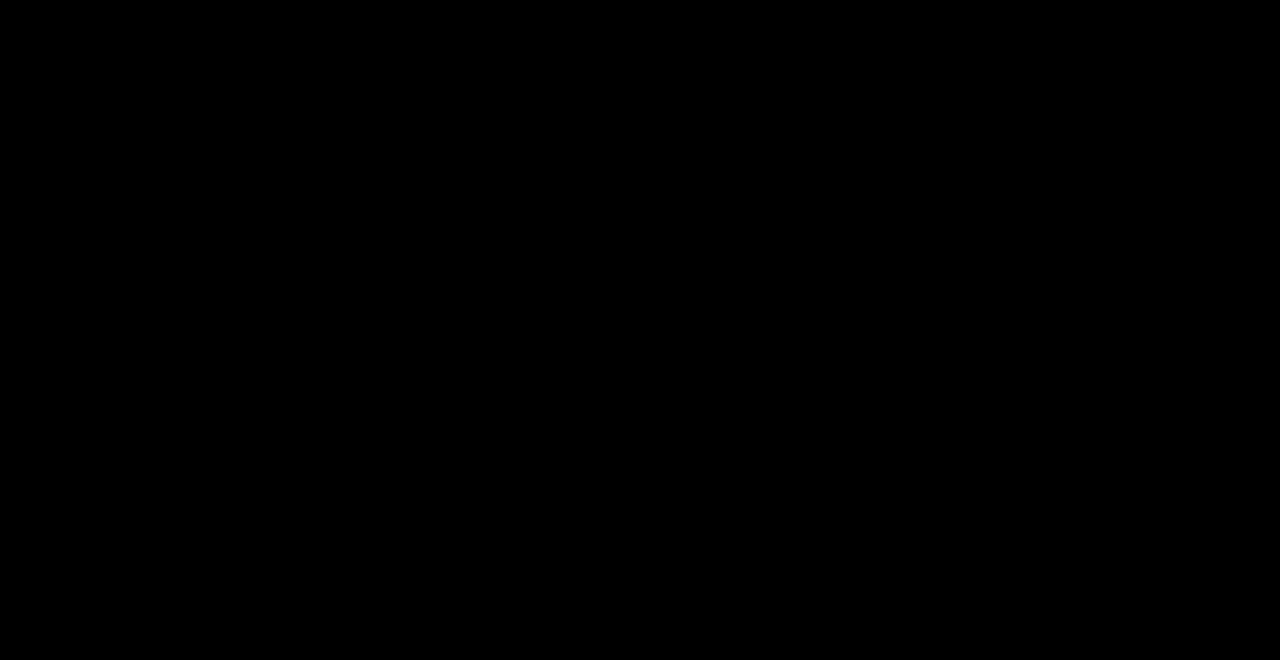
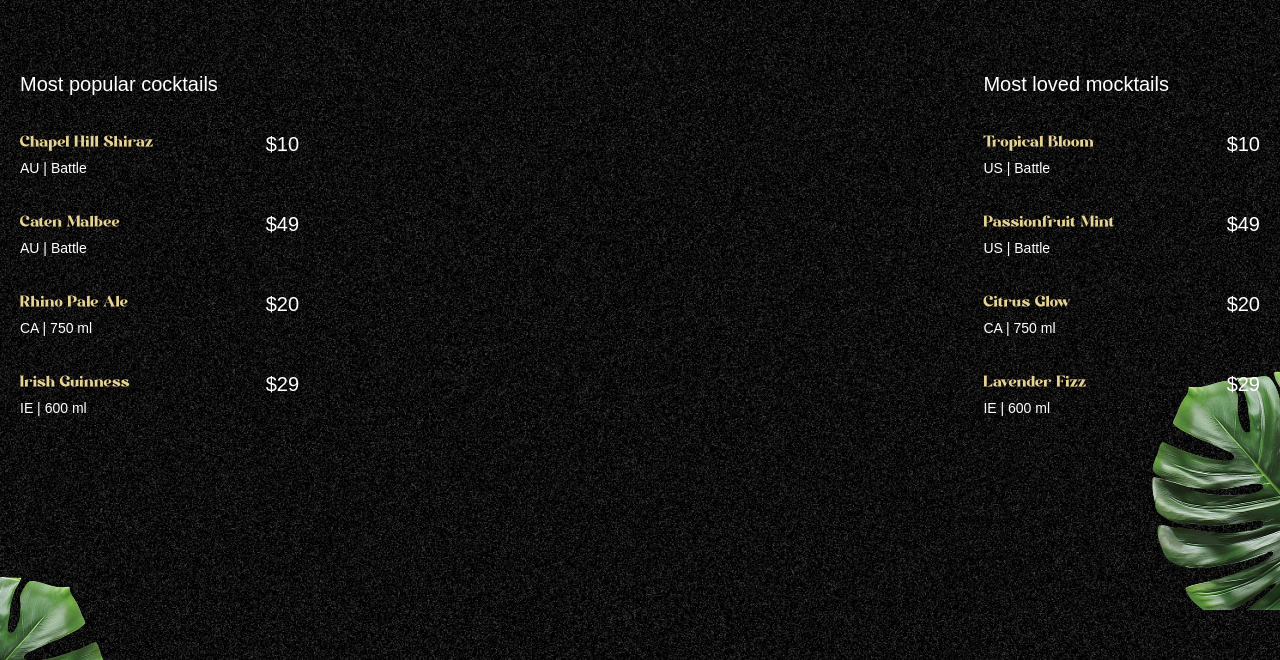
Before and after one commit to moebrainz/cocktail, a React (Vite) app: page / in a window 1280 px wide. Shown: the part 890-1550 px from the top of the page. Built offline with nearby package versions, Linux system fonts and the light colour scheme; a web font is replaced by a local one.

Commit message:
implementing cocktail animation

```diff
--- a/src/App.jsx
+++ b/src/App.jsx
@@ -1,5 +1,6 @@
 import gsap from "gsap";
 import { ScrollTrigger, SplitText } from "gsap/all";
+import Cocktails from "./components/Cocktails";
 import Hero from "./components/Hero";
 import Navbar from "./components/Navbar";
 
@@ -10,7 +11,7 @@
     <main>
       <Navbar />
       <Hero />
-      <div className="h-dvh bg-black" />
+      <Cocktails />
     </main>
   );
 };
--- /dev/null
+++ b/src/components/Cocktails.jsx
@@ -0,0 +1,71 @@
+import { useGSAP } from "@gsap/react";
+import gsap from "gsap";
+import { cocktailLists, mockTailLists } from "../constants";
+
+const Cocktails = () => {
+  useGSAP(() => {
+    const paralaxTimeline = gsap.timeline({
+      scrollTrigger: {
+        trigger: "#cocktails",
+        start: "top 30%",
+        end: "bottom 80%",
+        scrub: true,
+      },
+    });
+
+    paralaxTimeline
+      .from("#c-left-leaf", { x: -100, y: 100 }, 0)
+      .from("#c-right-leaf", { x: 100, y: -100 }, 0);
+  }, []);
+  return (
+    <section id="cocktails" className="noisy">
+      <img
+        src="/images/cocktail-left-leaf.png"
+        alt="left-leaf"
+        id="c-left-leaf"
+      />
+      <img
+        src="/images/cocktail-right-leaf.png"
+        alt="right-leaf"
+        id="c-right-leaf"
+      />
+
+      <div className="list">
+        <div className="popular">
+          <h2>Most popular cocktails</h2>
+          <ul>
+            {cocktailLists.map(({ name, country, detail, price }) => (
+              <li key={name}>
+                <div className="md:me-28">
+                  <h3>{name}</h3>
+                  <p>
+                    {country} | {detail}
+                  </p>
+                </div>
+                <span>{price}</span>
+              </li>
+            ))}
+          </ul>
+        </div>
+        <div className="loved">
+          <h2>Most loved mocktails</h2>
+          <ul>
+            {mockTailLists.map(({ name, country, detail, price }) => (
+              <li key={name}>
+                <div className="me-28">
+                  <h3>{name}</h3>
+                  <p>
+                    {country} | {detail}
+                  </p>
+                </div>
+                <span>{price}</span>
+              </li>
+            ))}
+          </ul>
+        </div>
+      </div>
+    </section>
+  );
+};
+
+export default Cocktails;
--- a/src/components/Hero.jsx
+++ b/src/components/Hero.jsx
@@ -1,8 +1,14 @@
 import { useGSAP } from "@gsap/react";
 import gsap from "gsap";
 import { SplitText } from "gsap/all";
+import { useRef } from "react";
+import { useMediaQuery } from "react-responsive";
 
 const Hero = () => {
+  const videoRef = useRef();
+
+  const isMobile = useMediaQuery({ maxWidth: 767 });
+
   useGSAP(() => {
     const heroSplit = new SplitText(".title", { type: "chars, words" });
     const paragraphSplit = new SplitText(".subtitle", { type: "lines" });
@@ -34,6 +40,26 @@
       })
       .to(".right-leaf", { y: 200 }, 0)
       .to(".left-leaf", { y: -200 }, 0);
+
+    const startValue = isMobile ? "top 50%" : "center 60%";
+    const endValue = isMobile ? "120% top" : "bottom top";
+
+    //video animation timeline
+    const tl = gsap.timeline({
+      scrollTrigger: {
+        trigger: "video",
+        start: startValue,
+        end: endValue,
+        scrub: true,
+        pin: true,
+      },
+    });
+
+    videoRef.current.onloadedmetadata = () => {
+      tl.to(videoRef.current, {
+        currentTime: videoRef.current.duration,
+      });
+    };
   }, []);
   return (
     <>
@@ -69,6 +95,16 @@
           </div>
         </div>
       </section>
+
+      <div className="video absolute inset-0">
+        <video
+          ref={videoRef}
+          src="/videos/output.mp4"
+          muted
+          playsInline
+          preload="auto"
+        />
+      </div>
     </>
   );
 };
```
